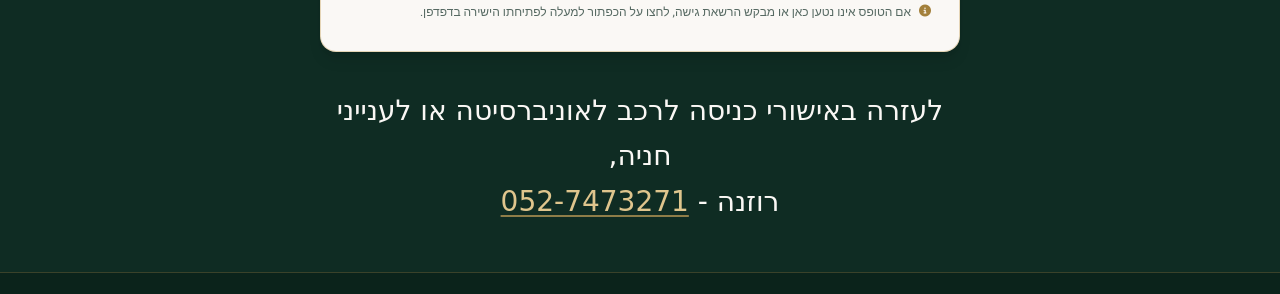
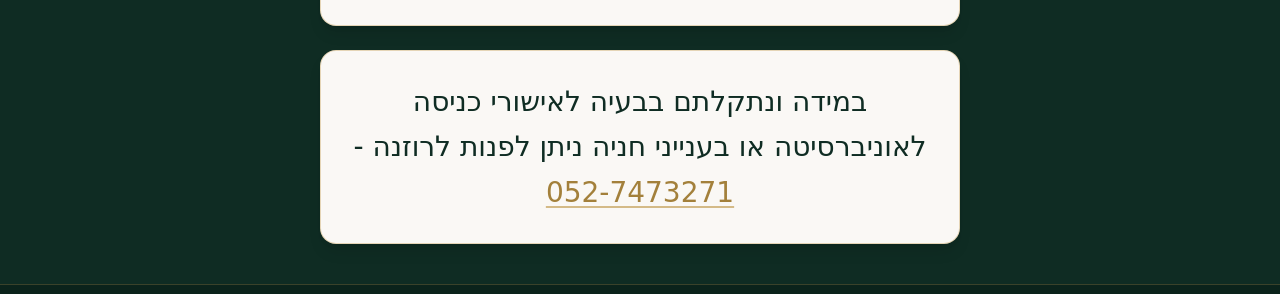
Before and after one commit to ehud-yehuda/familiy-trips-apps, a plain HTML site: page bar-ilan/index.html in a window 1280 px wide. Shown: the part 1707-2001 px from the top of the page. Drawn offline with nearby package versions, Linux system fonts and the light colour scheme; a web font is replaced by a local one.

Commit message:
Update index.html

```diff
--- a/bar-ilan/index.html
+++ b/bar-ilan/index.html
@@ -90,7 +90,7 @@
                         </p>
                         <p class="flex items-start gap-2">
                             <i class="fa-solid fa-building-columns text-goldDark mt-1.5 text-sm shrink-0"></i>
-                            <span>מיקום האירוע בקמפוס: <strong class="font-bold text-forest">בניין הסנאט, בניין מס׳ 301, קומה שנייה, אולם 202</strong></span>
+                            <span>מיקום האירוע בקמפוס: <strong class="font-bold text-forest">בניין הסנאט (301), קומה שנייה, אולם 202</strong></span>
                         </p>
                     </div>
                 </div>
@@ -189,13 +189,11 @@
             </div>
         </section>
 
-        <!-- 4. הודעת יצירת קשר לעזרה בכתב מסולסל -->
-        <section class="pt-3 pb-2 text-center px-3">
-            <p class="font-script text-2xl sm:text-[28px] text-cream leading-relaxed">
-                לעזרה באישורי כניסה לרכב לאוניברסיטה או לענייני חניה,
-                <br>
-                רוזנה -
-                <a href="tel:+972527473271" dir="ltr" class="inline-block text-goldLight hover:text-white underline decoration-gold/70 underline-offset-4 transition">
+        <!-- 4. כרטיסיית יצירת קשר לעזרה בכתב מסולסל -->
+        <section class="bg-cream text-forest rounded-2xl p-6 sm:p-7 shadow-lg border border-gold/40 text-center">
+            <p class="font-script text-2xl sm:text-[28px] text-forest leading-relaxed">
+                במידה ונתקלתם בבעיה לאישורי כניסה לאוניברסיטה או בענייני חניה ניתן לפנות לרוזנה -
+                <a href="tel:+972527473271" dir="ltr" class="inline-block text-goldDark hover:text-forest underline decoration-gold/70 underline-offset-4 transition">
                     052-7473271
                 </a>
             </p>
```
